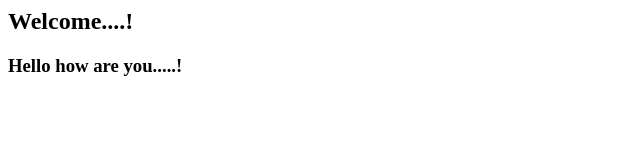
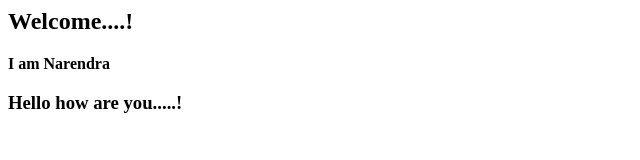
Before and after one commit to gnarendra829/mygit, a plain HTML site: page index.html in a window 1280 px wide. Shown: the whole page, without its empty margins (0-640 px from the left). Drawn offline with Linux system fonts and the light colour scheme.

Commit message:
Update index.html

```diff
--- a/index.html
+++ b/index.html
@@ -2,7 +2,7 @@
 	<title>Example GIT</title>
 	<body>
 		<h2>Welcome....!</h2>
+		<b>I am Narendra</b>
 		<h3>Hello how are you.....!</h3>
 	</body>
-
 </html>
```
